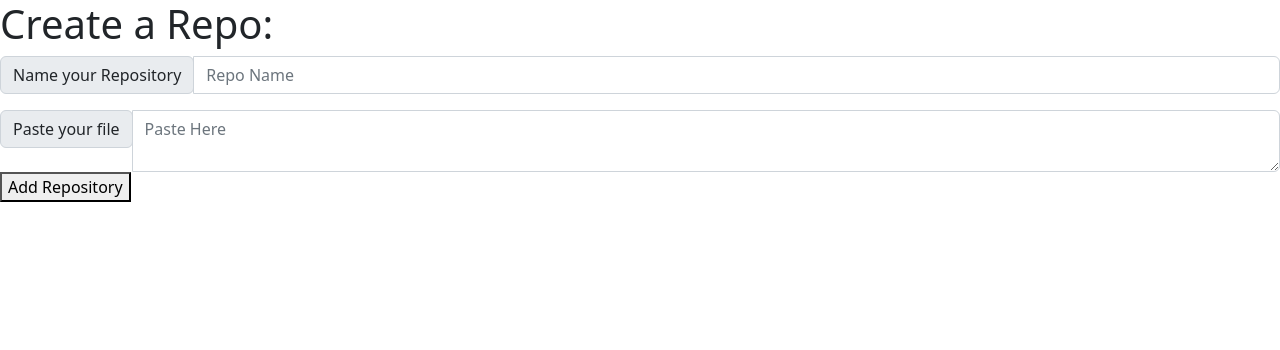
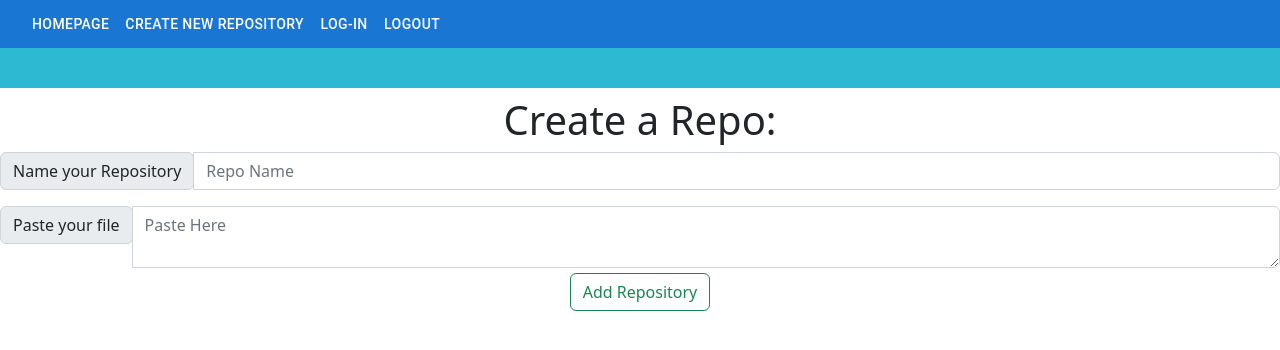
Before and after one commit to JayavelAnandh/VCS-FrontEnd, a React (Create React App) app: page /create in a window 1280 px wide. Shown: the top 350 px of the page. Built offline with nearby package versions, Linux system fonts and the light colour scheme.

Commit message:
Credentials was provided in Readme

```diff
--- a/src/components/All.css
+++ b/src/components/All.css
@@ -19,6 +19,7 @@
     font-size: xx-large;
     height: 40px;
     margin: 0%;
+    text-align: center;
  }
  .heading:hover{
     box-shadow: 0px 5px 10px grey;
@@ -30,3 +31,7 @@
 .row{
     justify-content: center;
 }
+.createRepo{
+    justify-content: center;
+    text-align: center;
+}
--- a/src/components/CreateRepository.js
+++ b/src/components/CreateRepository.js
@@ -1,18 +1,17 @@
 import { useState } from "react";
 import { useNavigate } from "react-router-dom";
+import DashBoard from "./DashBoard";
+
 
 const CreateRepository = () => {
   const [file, setFile] = useState();
   const [repositoryName, setRepositoryName] = useState("");
-  const [createdby, setcreatedby] = useState("sample mw");
-  const [commitedby, setCommitedby] = useState("sample mw");
 
   const [allRepositories, setAllRepositories] = useState([]);
   const navigate = useNavigate();
   const resetForm = () => {
     setFile("");
     setRepositoryName("");
-    setcreatedby("sample mw");
     alert("Repository successfully created");
   };
 
@@ -23,9 +22,9 @@ const CreateRepository = () => {
         method: "POST",
         body: JSON.stringify({
           repositoryName,
-          createdby,
+          createdby:localStorage.getItem("userName"),
           file,
-          commitedby,
+          commitedby:localStorage.getItem("userName"),
         }),
         headers: {
           "Content-Type": "application/json",
@@ -41,7 +40,8 @@ const CreateRepository = () => {
     }
   };
   return (
-    <div>
+    <DashBoard>
+    <div className="createRepo">
       <form onSubmit={(event) => handleSubmit(event)}>
         <h1>Create a Repo:</h1>
         <div className="input-group mb-3">
@@ -52,7 +52,7 @@ const CreateRepository = () => {
           </div>
           <input
             type="text"
-            className="form-control"
+            className="form-control stringInput"
             placeholder="Repo Name"
             aria-label="Username"
             aria-describedby="basic-addon1"
@@ -72,9 +72,10 @@ const CreateRepository = () => {
             onChange={(event) => setFile(event.target.value)}
           ></textarea>
         </div>
-        <button type="submit">Add Repository</button>
+        <button className="btn btn-outline-success" type="submit">Add Repository</button>
       </form>
     </div>
+    </DashBoard>
   );
 };
 export default CreateRepository;
--- /dev/null
+++ b/src/components/DashBoard.js
@@ -0,0 +1,61 @@
+import { AppBar, Toolbar,Button } from "@mui/material";
+import { useNavigate } from "react-router-dom";
+
+
+function DashBoard ({title, description, children}) {
+    const navigate = useNavigate();
+
+    const logoutMethod = () => {
+        localStorage.removeItem("userName");
+        localStorage.removeItem("AuthToken");
+        alert("Logged Out")
+        navigate("/");
+
+    }
+
+    return (
+        <div className='main-component base-component'>
+
+             <AppBar position='static'>
+               <Toolbar variant='dense'>
+                <Button
+                color='inherit'
+                onClick={()=>navigate("/homepage")}>
+                 <span className="nav-name">HomePage</span>
+                </Button>
+                <Button
+                color='inherit'
+                onClick={()=>navigate("/create")}>
+                 <span className="nav-name">Create New Repository</span>
+                </Button>
+
+                <Button
+                color='inherit'
+                onClick={()=>navigate("/")}>
+                   <span className="nav-name">Log-In</span>
+                </Button>
+
+
+                <Button
+                  color='inherit'
+                   onClick={logoutMethod}>
+                  <span className="nav-name">Logout</span>
+                     </Button>
+               </Toolbar>
+            </AppBar>
+            <header>
+               <h1 className='heading'><marquee>VERSIONER</marquee> </h1>
+            </header>
+            <main className='main-segment'>
+               <h2>{description}</h2>
+
+               <div>
+                  {children}
+               </div>
+            </main>
+
+        </div>
+    )
+}
+
+export default DashBoard
--- a/src/components/Homepage.js
+++ b/src/components/Homepage.js
@@ -1,6 +1,7 @@
 import { useEffect, useState } from "react";
 import { useNavigate } from "react-router-dom";
 import "./All.css";
+import DashBoard from "./DashBoard";
 const HomePage = () => {
   const [file, setFile] = useState();
   const [repositoryName, setRepositoryName] = useState("");
@@ -11,6 +12,10 @@ const HomePage = () => {
   const navigate = useNavigate();
 
   useEffect(() => {
+    if(!(localStorage.getItem("AuthToken"))){
+      navigate("/")
+      alert("Login to Continue")
+    }
     retriveAllData();
   }, []);
 
@@ -55,6 +60,7 @@ const HomePage = () => {
   };
 
   return (
+    <DashBoard>
     <div className="container-xl">
       <button
         type="button"
@@ -130,10 +136,12 @@ const HomePage = () => {
                 </button>
               </div>
             </div>
+
           );
         })}
       </div>
     </div>
+    </DashBoard>
   );
 };
 export default HomePage;
--- a/src/components/Login.js
+++ b/src/components/Login.js
@@ -71,7 +71,7 @@ const LogIn = () => {
         <button type="submit" className="btn btn-success">
           submit
         </button>
-        <h1 className="text-muted">Get Login Credentials in ReadMe</h1>
+        <h4 className="text-muted">Get Login Credentials in <a href="https://github.com/JayavelAnandh/VCS-FrontEnd#readme" target={"_blank"}>ReadMe...</a></h4>
       </form>
     </div>
   );
--- a/src/components/ViewCommits.js
+++ b/src/components/ViewCommits.js
@@ -4,6 +4,7 @@ import { useNavigate, useParams } from "react-router-dom";
 const ViewCommits = () => {
   const { id } = useParams();
   const [historyArray, setHistoryArray] = useState([]);
+  const [localTime,setLocalTime]= useState('');
   const navigate = useNavigate();
   useEffect(() => {
     retriveAllData();
@@ -17,22 +18,37 @@ const ViewCommits = () => {
       const response = await res.json();
       const responseHistory = response.history;
       setHistoryArray(responseHistory);
+
     } catch (error) {
       console.log(error);
       alert("error retriving data");
     }
   };
+
+//   const getLocalTime=(time)=>{
+//     var startTime = new Date(time);
+
+//     startTime =   new Date( startTime.getTime() + ( startTime.getTimezoneOffset() * 60000 ) );
+
+//     setLocalTime(startTime);
+//     return startTime;
+
+//   }
   return (
     <div className="container-lg">
       <div className="row">
         {historyArray.commits}
         {historyArray.map((value, index) => {
+            var responseTime =value.commitedat
+           var time = new Date(responseTime)
+           var localTime =(new Date(time.getTime() + ( time.getTimezoneOffset() * 60000 ))).toString()
           return (
+
             <div className="col-md-6 card" key={index}>
 
 
               <div><u>CommitedBy:{value.commitedby}</u></div><br/>
-              <div><u>CommitedAt:{value.commitedat}</u></div><hr />
+              <div ><u>CommitedAt:{localTime}</u></div><hr />
               <div>{value.content}</div>
             </div>
           );
```
